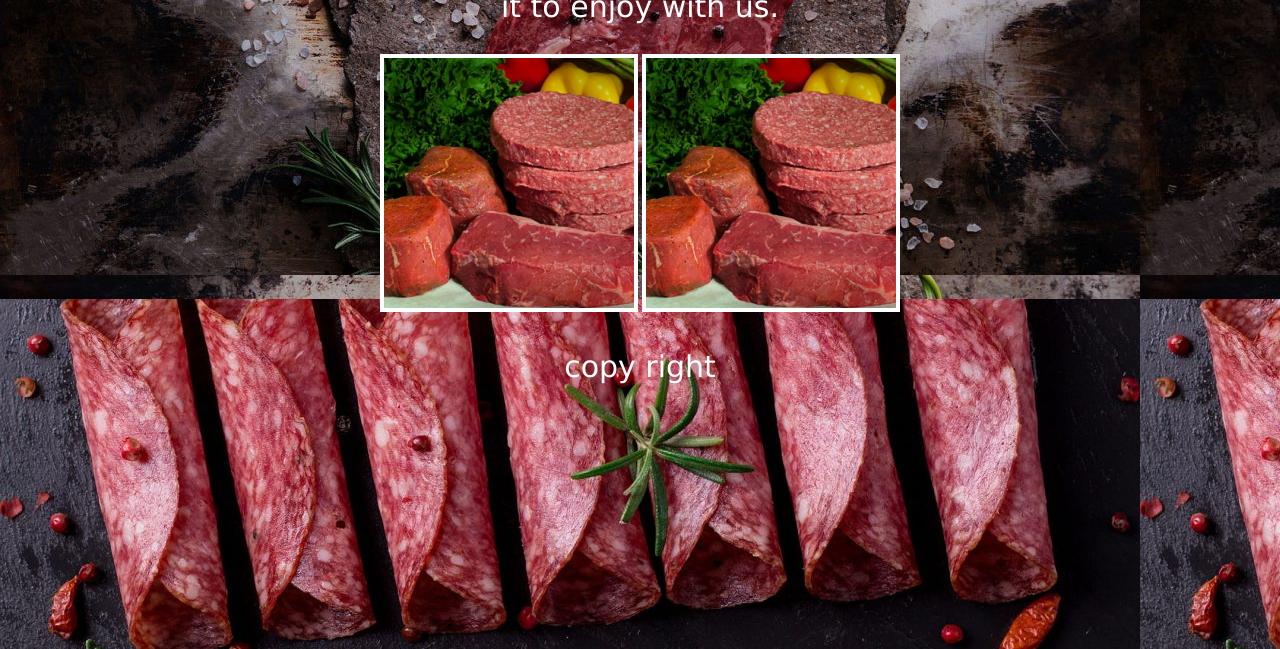
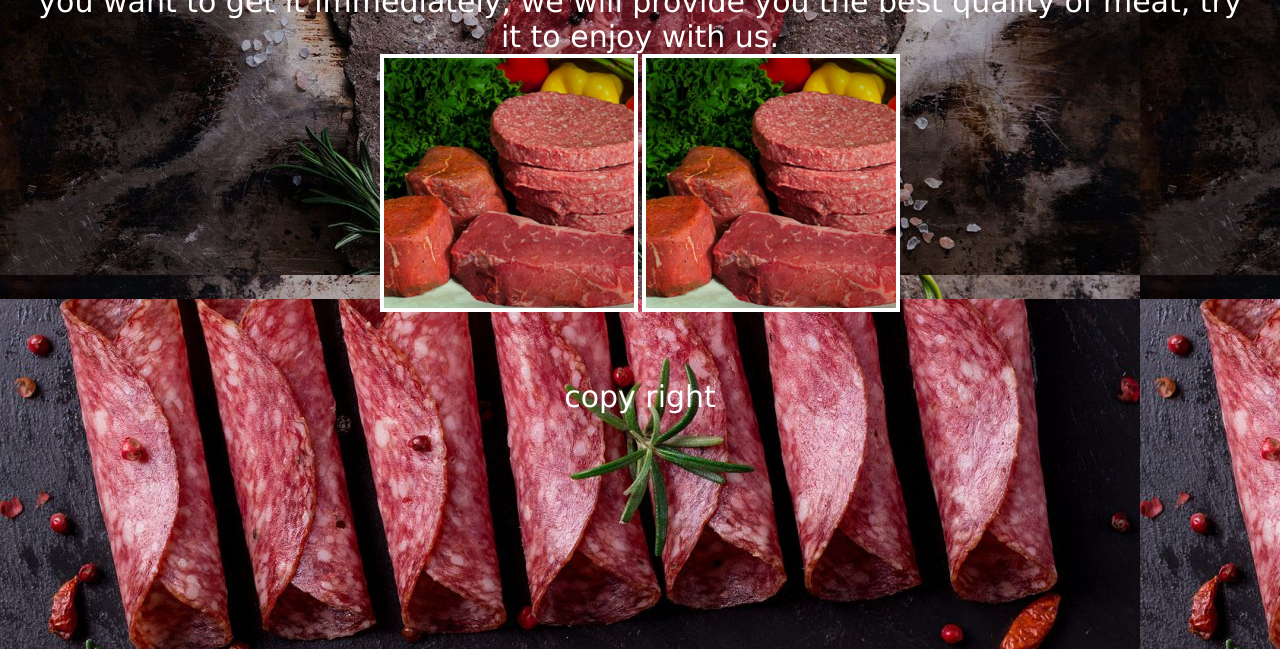
Before and after one commit to baselserhan/basel_serhan, a plain HTML site: page index.html in a window 1280 px wide. Shown: the part 411-1060 px from the top of the page. Drawn offline with Linux system fonts and the light colour scheme.

Commit message:
Update style.css

```diff
--- a/style.css
+++ b/style.css
@@ -34,7 +34,7 @@ img{
 	color: white;
 	font-size: 30px;
 	font-family: verdana;
-	padding-bottom: 30px;
+	padding-top: 30px;
 }
 
 .redColor{
```
